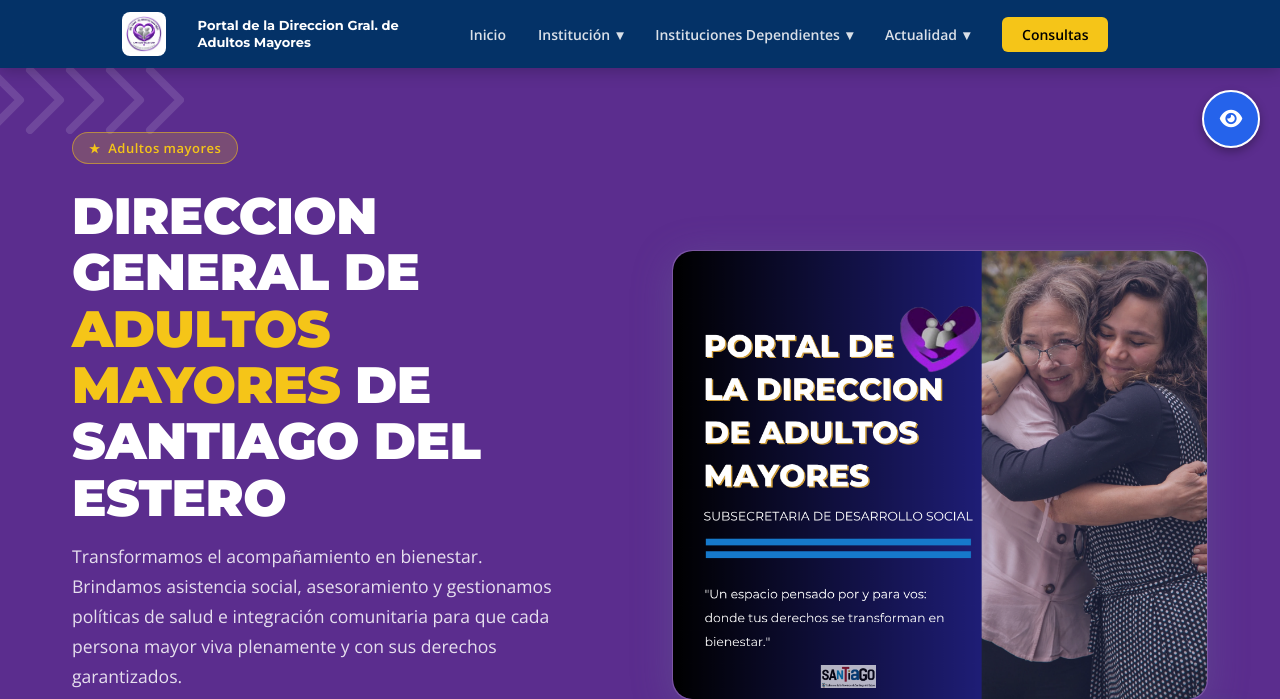
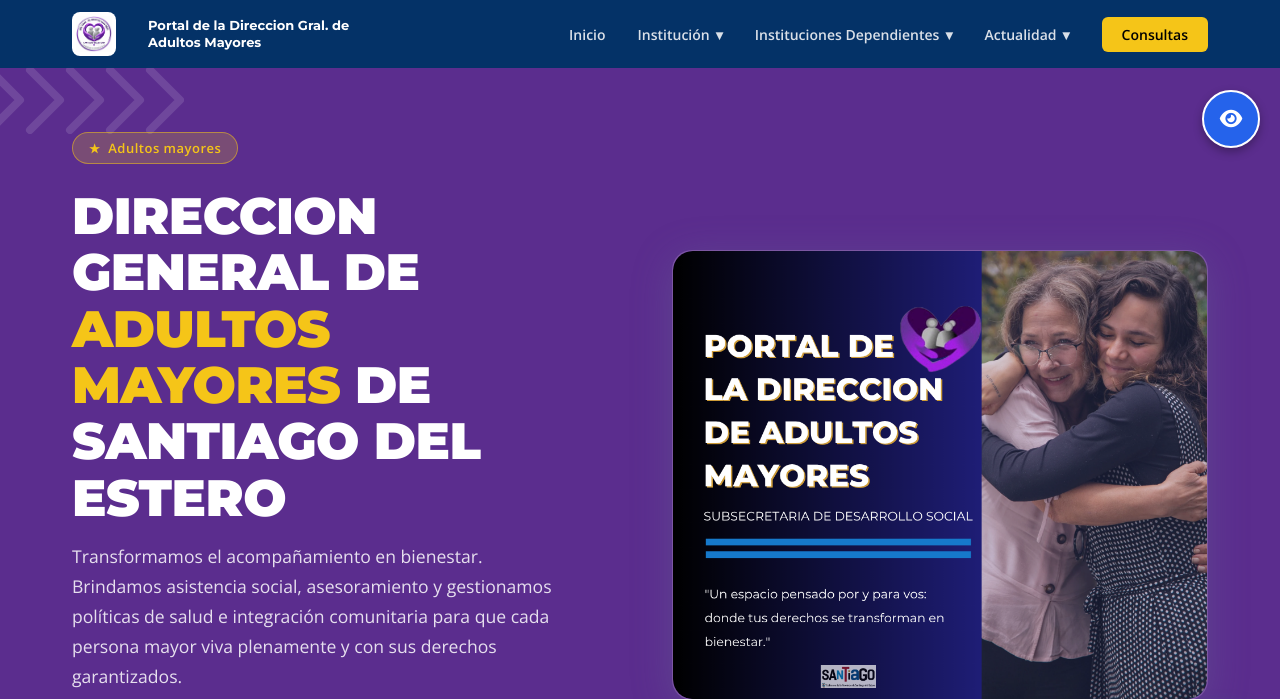
Before and after one commit to jorgelinaJVC/MinDesSDE, a PHP site: page /indexAdultos.html in a window 1280 px wide. Shown: the top 699 px of the page. Run offline with PHP 8.4, Linux system fonts and the light colour scheme.

Commit message:
Alinear navbar de Adultos Mayores como Mama Antula

```diff
--- a/css/adultos/navbar.css
+++ b/css/adultos/navbar.css
@@ -4,15 +4,14 @@ nav {
   z-index: 1000;
   background: rgb(0, 51, 102);
   backdrop-filter: blur(10px);
-  padding: 6px 2rem;
   min-height: 68px; /* crece si el texto se agranda con el widget de accesibilidad */
   display: flex;
   align-items: center;
 
   /* --- CAMBIOS PARA CENTRAR SIN TOCAR EL HTML --- */
-  justify-content: center; /* En lugar de space-between */
-  gap: 4rem;               /* Espacio armónico entre tu logo y los enlaces */
-  box-shadow: 0 2px 16px rgba(0,0,0,0.25);
+    justify-content: space-between;
+  gap: 2rem;
+  padding: 6px max(2rem, calc((100% - 1200px) / 2 + 2rem));
 }
 
 .nav-brand {
@@ -76,7 +75,7 @@ nav {
   align-items: center;
   gap: 2rem;
   list-style: none;
-  margin-right: 50px;
+  margin-right: 0;
 }
 .nav-links a {
   color: rgba(255,255,255,0.85);
```
